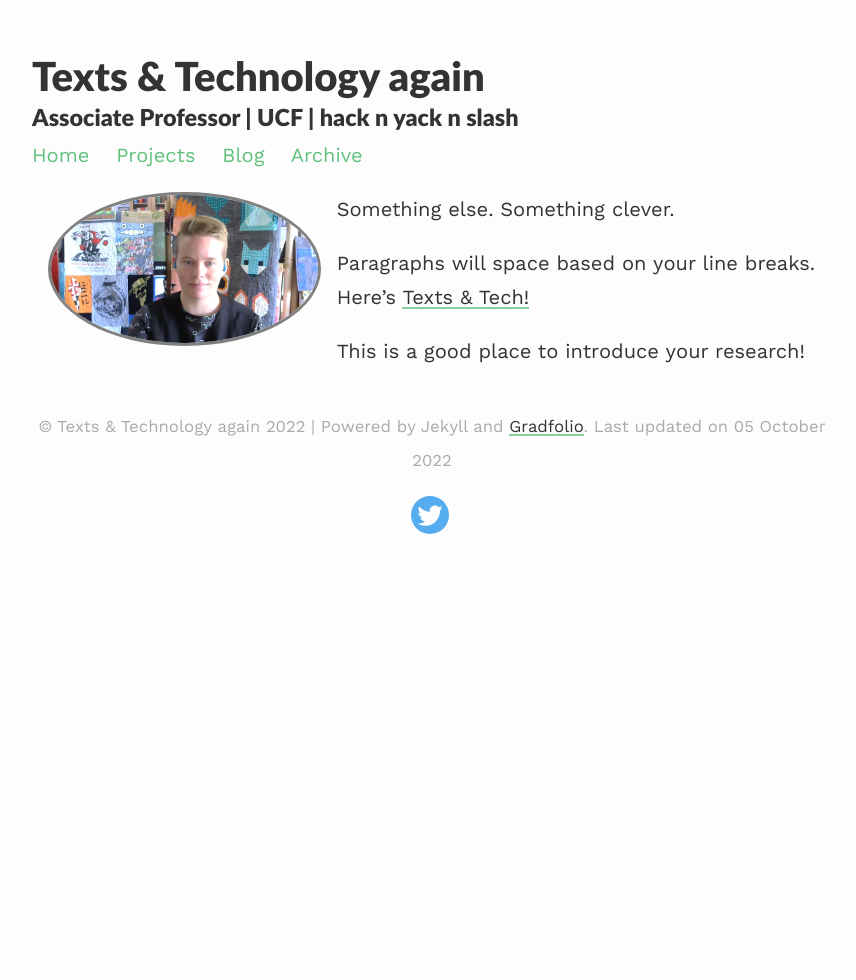
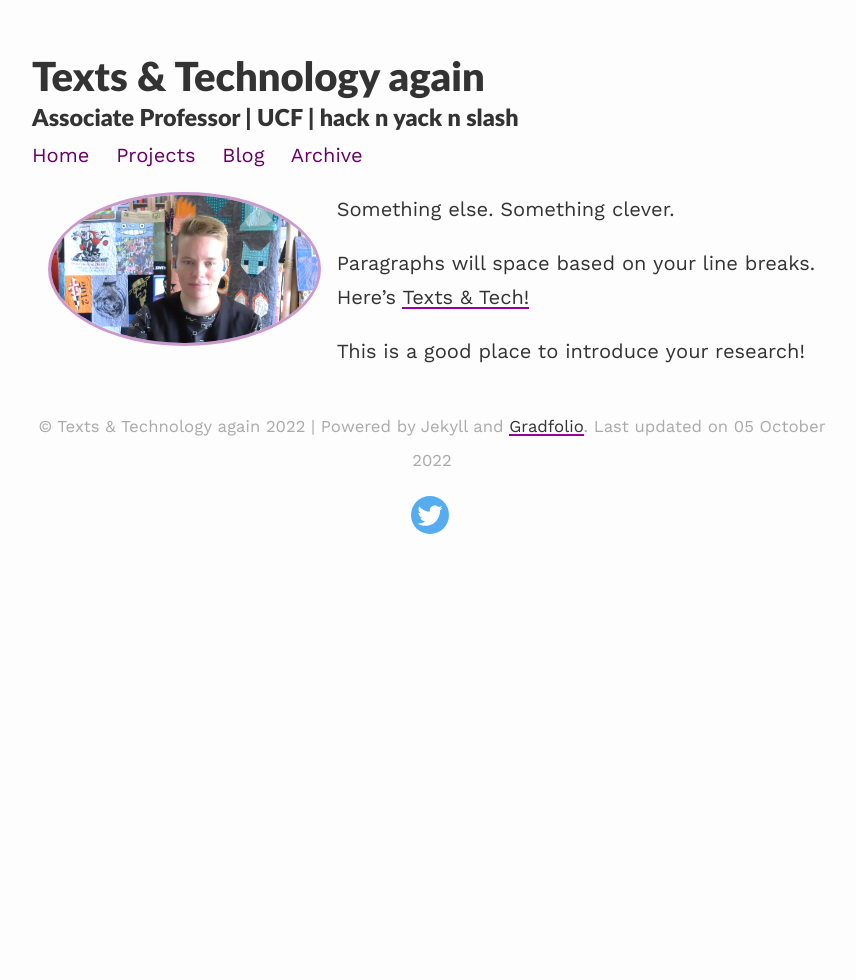
Before and after one commit to AMSUCF/gradsitedemo, a Jekyll site: the page built from index.md, in a window 1280 px wide. Shown: the whole page, without its empty margins (208-1064 px from the left). Built offline with Jekyll 4.4.1, drawn with Linux system fonts in a browser that asks for light colours; nearby versions of some CDN libraries.

Commit message:
Updating colors

```diff
--- a/assets/css/_sass/variables.scss
+++ b/assets/css/_sass/variables.scss
@@ -5,10 +5,10 @@ $small-font-size:  $base-font-size * 0.875;
 $base-line-height: 1.7;
 
 $spacing-unit:     30px;
-$light-gray: gray;
-$text-color:       #333;
+$light-gray: #CC99CC;
+$text-color:       #000;
 $background-color: #fdfdfd;
-$brand-color:      #60c17d;
+$brand-color:      #660066;
 
 // Color scheme for light
 $body-bg: #fdfdfd;
```
